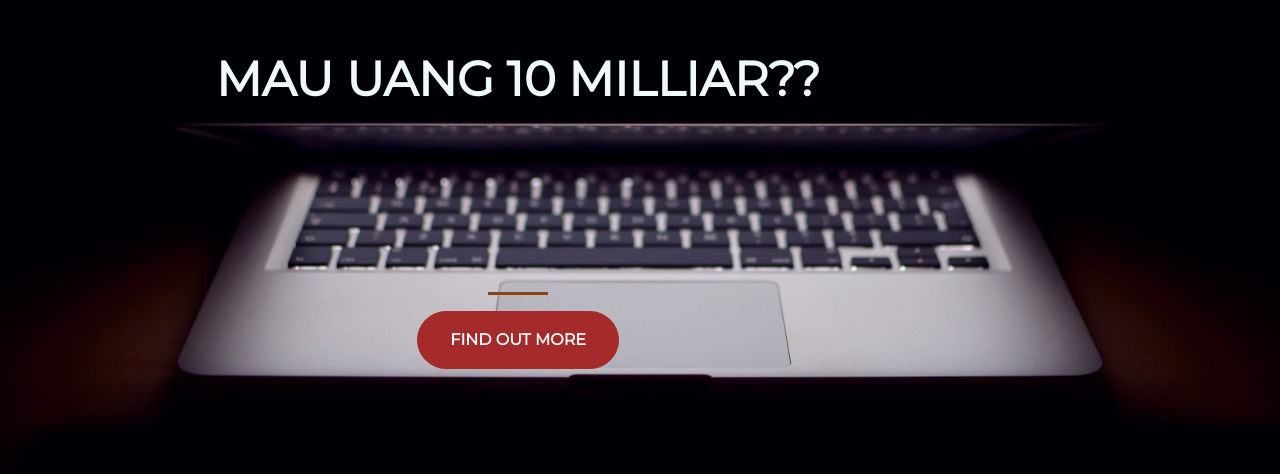
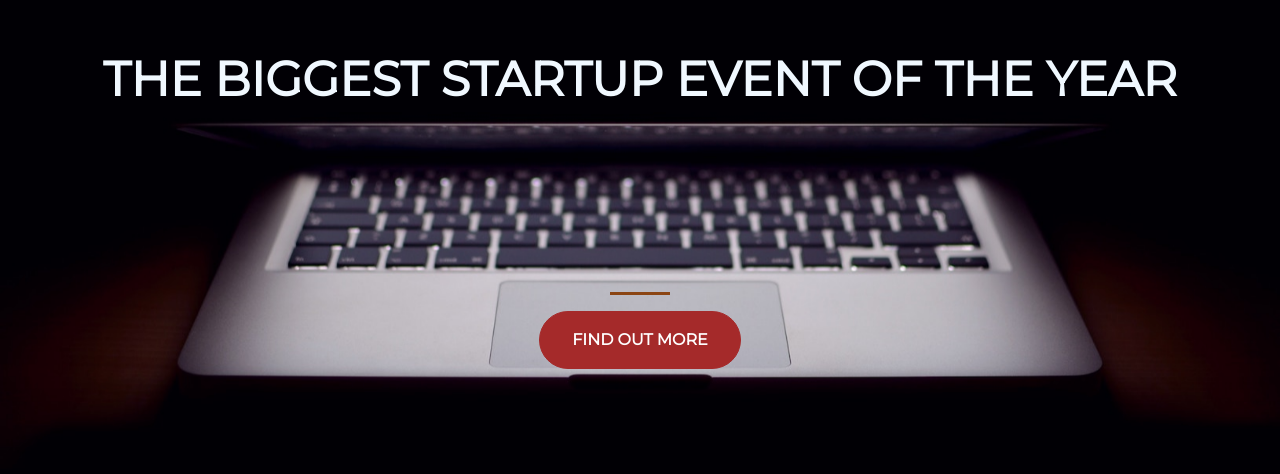
Before and after one commit to nandaryanpk/new-startup, a plain HTML site: page index.html in a window 1280 px wide. Shown: the part 190-664 px from the top of the page. Drawn offline with nearby package versions, Linux system fonts and the light colour scheme.

Commit message:
Update index.html

```diff
--- a/index.html
+++ b/index.html
@@ -19,7 +19,7 @@
   <div class="container d-flex align-items-center h-100">
     <div class="row">
       <header class="text-center col-12">
-        <h1 class="text-uppercase"><strong>Mau uang 10 Milliar??</strong></h1>
+        <h1 class="text-uppercase"><strong>The biggest startup event of the year</strong></h1>
       </header>
       <div class="buffer col-12"></div>
       <section class="text-center col-12">
```
